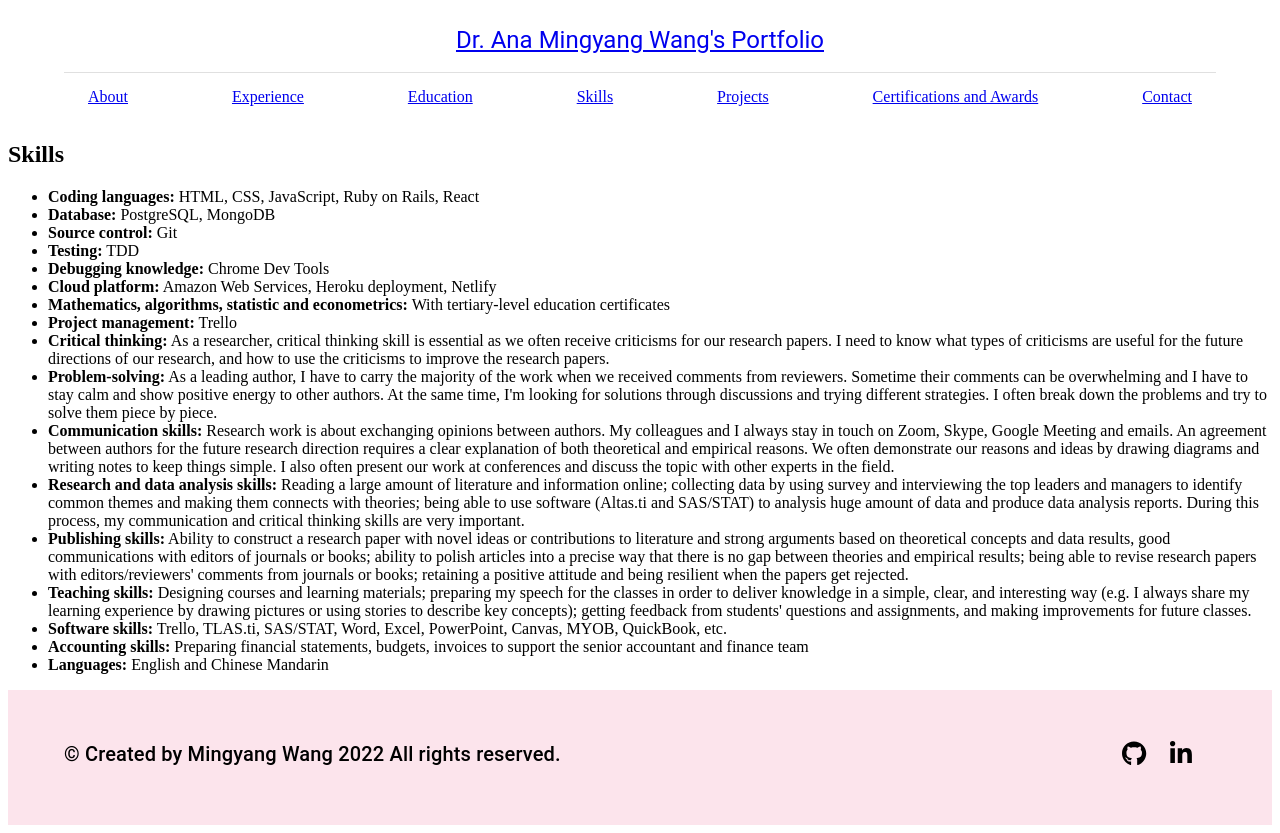
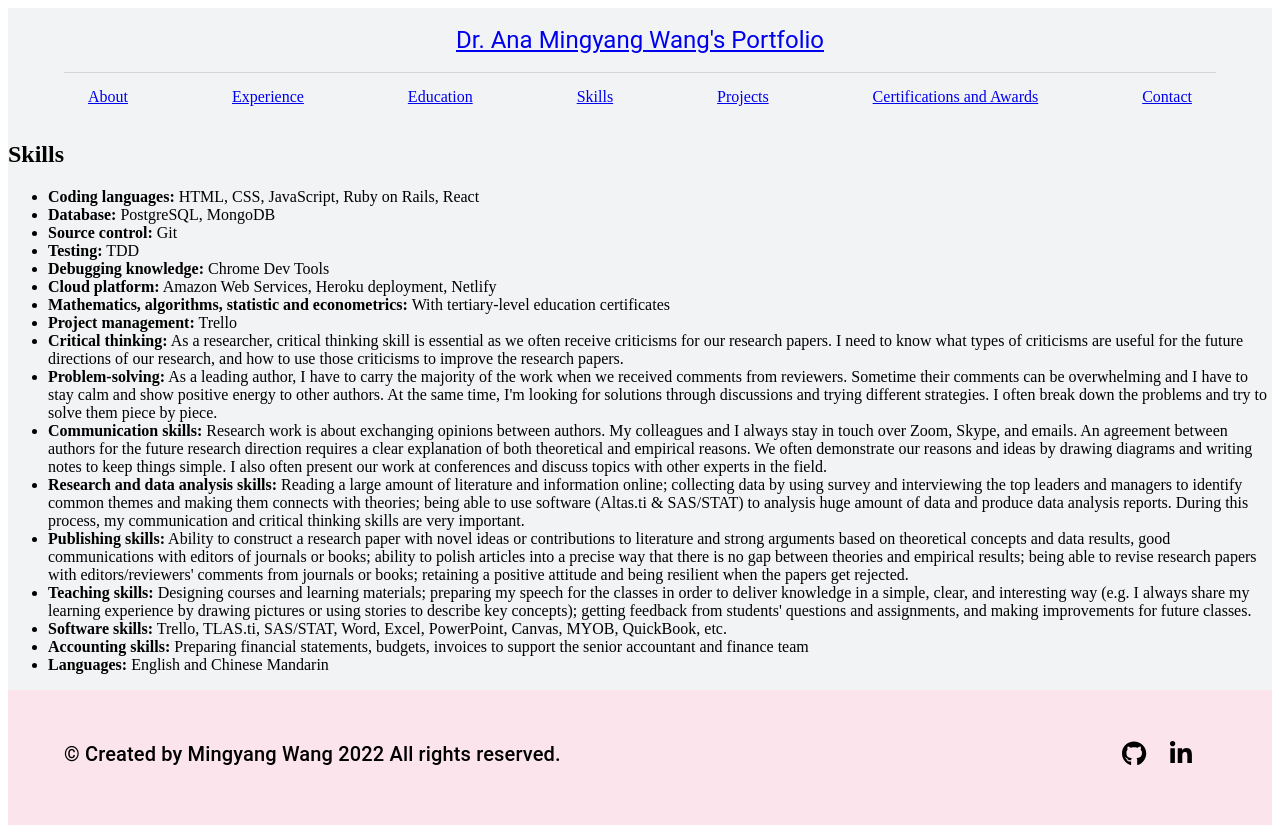
Before and after one commit to AnaBondiguel/React-Portfolio, a React (Create React App) app: page /skills in a window 1280 px wide. Built offline with nearby package versions, Linux system fonts and the light colour scheme.

Commit message:
edited and updated pages

```diff
--- a/src/components/App.js
+++ b/src/components/App.js
@@ -15,7 +15,7 @@ import { Routes, Route } from "react-router-dom";
 import Home from "./Home";
 import NotFound from "./NotFound";
 import ThankYouPage from "./ThankYouPage";
-
+// import picture2Src from '../picture2.jpg';
 
 const sections = [
   {
@@ -46,7 +46,10 @@ const sections = [
 
   function MainPage() {
     return (
-      <div className="App">
+      <div className="App" style={{
+        // backgroundImage: `url(${picture2Src})`
+        backgroundColor: "#F2F3F4"
+      }}>
         <Container maxWidth='lg'>
             <NavBar title="Dr. Ana Mingyang Wang's Portfolio" sections={sections}></NavBar>
         </Container>
--- a/src/components/Education.jsx
+++ b/src/components/Education.jsx
@@ -23,7 +23,7 @@ const Education = () => {
       date: "2010-2011",
       major: "International Management, First Class Honours",
       title:
-      "Thesis Title: Internationalization Process of New Zealand’s Software Born-Global Companies",
+        "Thesis Title: Internationalization Process of New Zealand’s Software Born-Global Companies",
       description:
         "The thesis focuses on how New Zealand’s software firms engage in overseas export activities, and what exporting strategies they use to be successful. The study develops a theoretical model of New Zealand’s software born-global companies’ internationalization process. The model makes contributions to the theoretical concepts – born-global, psychic distance, and global mindset and also recommendations to New Zealand’s government policies.",
     },
--- a/src/components/Experience.jsx
+++ b/src/components/Experience.jsx
@@ -3,19 +3,46 @@ import ListItem from "./ListItem";
 
 const Experience = () => {
   const publication = [
-    {title: 'Wang, M., and Gibb, J. 2020', description: ' Uncovering Opportunity: Expert vs Novice Entrepreneurs’ Use of Intuitive and Analytical Decision-Making. Handbook of Intuition Research as Practice. UK: Edward Elgar.'},
-    {title: 'Wang, M., Gibb, J., and Sinha, P. 2018', description: ' Entrepreneurial Decision-Making Styles: Developing a Dynamic Intuitive-Analytic Capability. Proceedings of the 78th Annual Conference of the Academy of Management: Making Decisions in Organizations, Chicago.'},
-    {title: 'Wang, M., Gibb, J., and Sinha, P. 2017', description: ' Using Intuition and Rational Analysis to Inform Entrepreneurial Opportunity Recognition. Proceedings of the 77th Annual Conference of the Academy of Management, Intuition in Organizations: Integration of Intuition and Analysis, Atlanta.'},
-    {title: 'Sinha, P., Wang, M., Scott-Kennel, J., and Gibb, J. 2015', description: ' Paradoxes of Psychic Distance and Market Entry by Software INVs. European Business Review 27, 34-59.'},
-    {title: 'Publication list', description: <a href="https://drive.google.com/file/d/1EizSMbfN6i1PPafMlc4cyL8AI-3nZ3yg/view?usp=sharing"> My Publication PDF Document</a>},
-]
+    {
+      title: "Wang, M., and Gibb, J. 2020",
+      description:
+        " Uncovering Opportunity: Expert vs Novice Entrepreneurs’ Use of Intuitive and Analytical Decision-Making. Handbook of Intuition Research as Practice. UK: Edward Elgar.",
+    },
+    {
+      title: "Wang, M., Gibb, J., and Sinha, P. 2018",
+      description:
+        " Entrepreneurial Decision-Making Styles: Developing a Dynamic Intuitive-Analytic Capability. Proceedings of the 78th Annual Conference of the Academy of Management: Making Decisions in Organizations, Chicago.",
+    },
+    {
+      title: "Wang, M., Gibb, J., and Sinha, P. 2017",
+      description:
+        " Using Intuition and Rational Analysis to Inform Entrepreneurial Opportunity Recognition. Proceedings of the 77th Annual Conference of the Academy of Management, Intuition in Organizations: Integration of Intuition and Analysis, Atlanta.",
+    },
+    {
+      title: "Sinha, P., Wang, M., Scott-Kennel, J., and Gibb, J. 2015",
+      description:
+        " Paradoxes of Psychic Distance and Market Entry by Software INVs. European Business Review 27, 34-59.",
+    },
+    {
+      title: "Publication list",
+      description: (
+        <a href="https://drive.google.com/file/d/1EizSMbfN6i1PPafMlc4cyL8AI-3nZ3yg/view?usp=sharing">
+          {" "}
+          My Publication PDF Document
+        </a>
+      ),
+    },
+  ];
 
   const teaching = [
-  {title: 'STMG524', description: ' Entrepreneurship, Theory and Practice'},
-  {title: 'STMG321', description: ' Entrepreneurial Opportunity'},
-  {title: 'MNGT501', description: ' Research Methods in Management Studies'}
-]
-  return(
+    { title: "STMG524", description: " Entrepreneurship, Theory and Practice" },
+    { title: "STMG321", description: " Entrepreneurial Opportunity" },
+    {
+      title: "MNGT501",
+      description: " Research Methods in Management Studies",
+    },
+  ];
+  return (
     <section id="experience">
       <div>
         <h2>Experience 💼</h2>
@@ -27,14 +54,22 @@ const teaching = [
         <p>Major Publications related to the software industry:</p>
         <ul>
           {publication.map(({ title, description }, id) => (
-              <ListItem key={id} title={title} description={description}></ListItem>
+            <ListItem
+              key={id}
+              title={title}
+              description={description}
+            ></ListItem>
           ))}
         </ul>
 
         <p>Papers Taught:</p>
         <ul>
           {teaching.map(({ title, description }, id) => (
-              <ListItem key={id} title={title} description={description}></ListItem>
+            <ListItem
+              key={id}
+              title={title}
+              description={description}
+            ></ListItem>
           ))}
         </ul>
 
@@ -43,18 +78,24 @@ const teaching = [
           Waikato 2011-2012
         </h4>
         <ul>
-          <ListItem title="Quantitative Data Analysis Paper" description={" Large Firm and Linkages in Small Economies"}></ListItem>
+          <ListItem
+            title="Quantitative Data Analysis Paper"
+            description={" Large Firm and Linkages in Small Economies"}
+          ></ListItem>
         </ul>
 
         <h4>
-        Assistant Accountant, Business and Tax Centre Ltd Hamilton, New Zealand
-        2009-2010
+          Assistant Accountant, Business and Tax Centre Ltd Hamilton, New
+          Zealand 2009-2010
         </h4>
         <ul>
-          <ListItem title="Support the senior accountant and finance team" description={" Preparing financial statements, budgets, invoices"}></ListItem>
+          <ListItem
+            title="Support the senior accountant and finance team"
+            description={" Preparing financial statements, budgets, invoices"}
+          ></ListItem>
         </ul>
       </div>
-
     </section>
-)};
+  );
+};
 export default Experience;
--- a/src/components/Skills.jsx
+++ b/src/components/Skills.jsx
@@ -3,35 +3,81 @@ import ListItem from "./ListItem";
 
 const Skills = () => {
   const arr = [
-    {title: 'Coding languages', description: ' HTML, CSS, JavaScript, Ruby on Rails, React'},
-    {title: 'Database', description: ' PostgreSQL, MongoDB'},
-    {title: 'Source control', description: ' Git'},
-    {title: 'Testing', description: ' TDD'},
-    {title: 'Debugging knowledge', description: ' Chrome Dev Tools'},
-    {title: 'Cloud platform', description: ' Amazon Web Services, Heroku deployment, Netlify'},
-    {title: 'Mathematics, algorithms, statistic and econometrics', description: ' With tertiary-level education certificates'},
-    {title: 'Project management', description: ' Trello'},
-    {title: 'Critical thinking', description: ' As a researcher, critical thinking skill is essential as we often receive criticisms for our research papers. I need to know what types of criticisms are useful for the future directions of our research, and how to use the criticisms to improve the research papers.'},
-    {title: 'Problem-solving', description: " As a leading author, I have to carry the majority of the work when we received comments from reviewers. Sometime their comments can be overwhelming and I have to stay calm and show positive energy to other authors. At the same time, I'm looking for solutions through discussions and trying different strategies. I often break down the problems and try to solve them piece by piece."},
-    {title: 'Communication skills', description: ' Research work is about exchanging opinions between authors. My colleagues and I always stay in touch on Zoom, Skype, Google Meeting and emails. An agreement between authors for the future research direction requires a clear explanation of both theoretical and empirical reasons. We often demonstrate our reasons and ideas by drawing diagrams and writing notes to keep things simple. I also often present our work at conferences and discuss the topic with other experts in the field.'},
-    {title: 'Research and data analysis skills', description: ' Reading a large amount of literature and information online; collecting data by using survey and interviewing the top leaders and managers to identify common themes and making them connects with theories; being able to use software (Altas.ti and SAS/STAT) to analysis huge amount of data and produce data analysis reports. During this process, my communication and critical thinking skills are very important.'},
-    {title: 'Publishing skills', description: " Ability to construct a research paper with novel ideas or contributions to literature and strong arguments based on theoretical concepts and data results, good communications with editors of journals or books; ability to polish articles into a precise way that there is no gap between theories and empirical results; being able to revise research papers with editors/reviewers' comments from journals or books; retaining a positive attitude and being resilient when the papers get rejected." },
-    {title: 'Teaching skills', description: " Designing courses and learning materials; preparing my speech for the classes in order to deliver knowledge in a simple, clear, and interesting way (e.g. I always share my learning experience by drawing pictures or using stories to describe key concepts); getting feedback from students' questions and assignments, and making improvements for future classes."},
-    {title: 'Software skills', description: ' Trello, TLAS.ti, SAS/STAT, Word, Excel, PowerPoint, Canvas, MYOB, QuickBook, etc.'},
-    {title: 'Accounting skills', description: ' Preparing financial statements, budgets, invoices to support the senior accountant and finance team'},
-    {title: 'Languages', description: ' English and Chinese Mandarin'}
-]
-  return(
+    {
+      title: "Coding languages",
+      description: " HTML, CSS, JavaScript, Ruby on Rails, React",
+    },
+    { title: "Database", description: " PostgreSQL, MongoDB" },
+    { title: "Source control", description: " Git" },
+    { title: "Testing", description: " TDD" },
+    { title: "Debugging knowledge", description: " Chrome Dev Tools" },
+    {
+      title: "Cloud platform",
+      description: " Amazon Web Services, Heroku deployment, Netlify",
+    },
+    {
+      title: "Mathematics, algorithms, statistic and econometrics",
+      description: " With tertiary-level education certificates",
+    },
+    { title: "Project management", description: " Trello" },
+    {
+      title: "Critical thinking",
+      description:
+        " As a researcher, critical thinking skill is essential as we often receive criticisms for our research papers. I need to know what types of criticisms are useful for the future directions of our research, and how to use those criticisms to improve the research papers.",
+    },
+    {
+      title: "Problem-solving",
+      description:
+        " As a leading author, I have to carry the majority of the work when we received comments from reviewers. Sometime their comments can be overwhelming and I have to stay calm and show positive energy to other authors. At the same time, I'm looking for solutions through discussions and trying different strategies. I often break down the problems and try to solve them piece by piece.",
+    },
+    {
+      title: "Communication skills",
+      description:
+        " Research work is about exchanging opinions between authors. My colleagues and I always stay in touch over Zoom, Skype, and emails. An agreement between authors for the future research direction requires a clear explanation of both theoretical and empirical reasons. We often demonstrate our reasons and ideas by drawing diagrams and writing notes to keep things simple. I also often present our work at conferences and discuss topics with other experts in the field.",
+    },
+    {
+      title: "Research and data analysis skills",
+      description:
+        "  Reading a large amount of literature and information online; collecting data by using survey and interviewing the top leaders and managers to identify common themes and making them connects with theories; being able to use software (Altas.ti & SAS/STAT) to analysis huge amount of data and produce data analysis reports. During this process, my communication and critical thinking skills are very important.",
+    },
+    {
+      title: "Publishing skills",
+      description:
+        " Ability to construct a research paper with novel ideas or contributions to literature and strong arguments based on theoretical concepts and data results, good communications with editors of journals or books; ability to polish articles into a precise way that there is no gap between theories and empirical results; being able to revise research papers with editors/reviewers' comments from journals or books; retaining a positive attitude and being resilient when the papers get rejected.",
+    },
+    {
+      title: "Teaching skills",
+      description:
+        " Designing courses and learning materials; preparing my speech for the classes in order to deliver knowledge in a simple, clear, and interesting way (e.g. I always share my learning experience by drawing pictures or using stories to describe key concepts); getting feedback from students' questions and assignments, and making improvements for future classes.",
+    },
+    {
+      title: "Software skills",
+      description:
+        " Trello, TLAS.ti, SAS/STAT, Word, Excel, PowerPoint, Canvas, MYOB, QuickBook, etc.",
+    },
+    {
+      title: "Accounting skills",
+      description:
+        " Preparing financial statements, budgets, invoices to support the senior accountant and finance team",
+    },
+    { title: "Languages", description: " English and Chinese Mandarin" },
+  ];
+  return (
     <section id="skills">
       <h2>Skills</h2>
 
       <article>
         <ul>
           {arr.map(({ title, description }, id) => (
-          <ListItem key={id} title={title} description={description}></ListItem>
+            <ListItem
+              key={id}
+              title={title}
+              description={description}
+            ></ListItem>
           ))}
         </ul>
       </article>
     </section>
-)};
+  );
+};
 export default Skills;
```
Also changed, not shown: src/components/About.jsx (+18 -13 lines), src/components/Projects.jsx (+59 -27 lines), src/picture2.jpg (added). Lines whose indentation alone changed are shown as unchanged.
